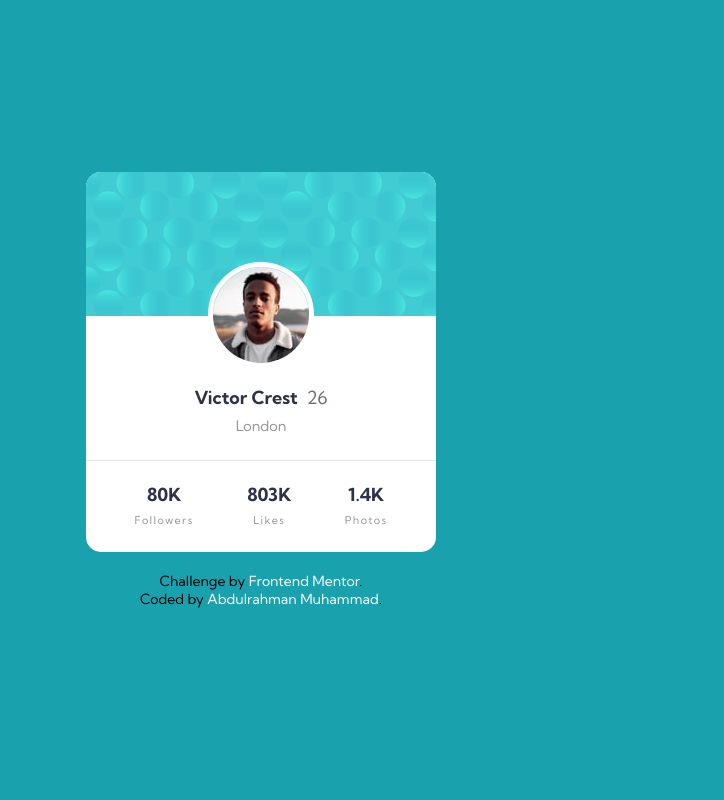
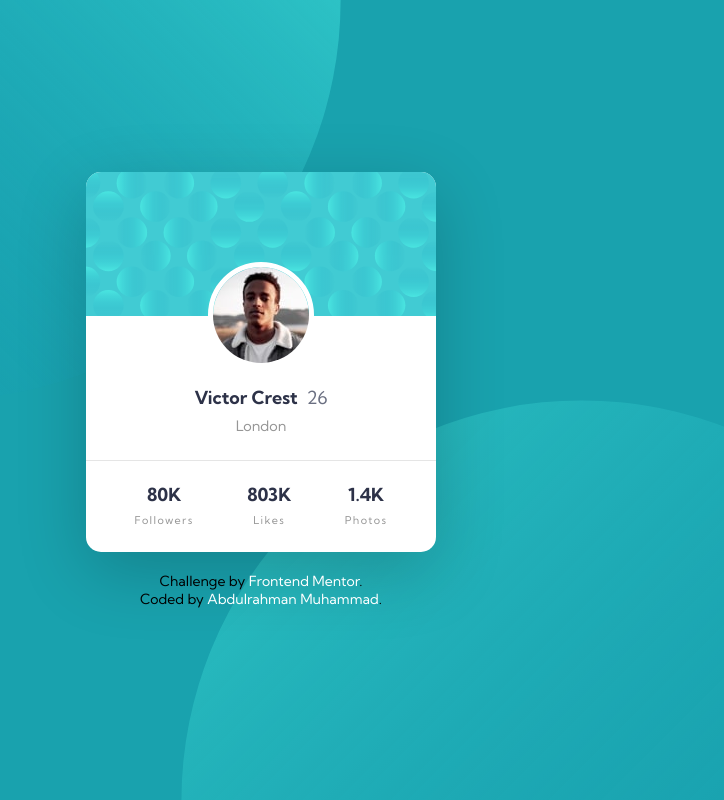
Before and after one commit to 0abdulrahman/profile-card-component-main, a plain HTML site: page index.html in a window 1280 px wide. Shown: the whole page, without its empty margins (379-1103 px from the left). Drawn offline with Linux system fonts and the light colour scheme.

Commit message:
adding bg circles

```diff
--- a/styles/pages/home.scss
+++ b/styles/pages/home.scss
@@ -13,6 +13,34 @@ body {
   @include media("mobile") {
     padding: 3em 2em;
   }
+  position: relative;
+  &::before {
+    position: fixed;
+    content: "";
+    top: -50%;
+    left: -50%;
+    background: url("../../images/bg-pattern-top.svg") top/contain no-repeat;
+    width: -webkit-fill-available;
+    height: 100%;
+    z-index: -1;
+    @include media("mobile") {
+      transform: translate(-35%, 15%);
+    }
+  }
+  &::after {
+    position: fixed;
+    content: "";
+    bottom: -50%;
+    right: -50%;
+    background: url("../../images/bg-pattern-bottom.svg") bottom/contain
+      no-repeat;
+    width: -webkit-fill-available;
+    height: 100%;
+    z-index: -1;
+    @include media("mobile") {
+      transform: translate(35%, -15%);
+    }
+  }
   main {
     background-color: $white;
     min-width: 350px;
@@ -23,6 +51,7 @@ body {
     @include media("mobile") {
       min-width: 330px;
     }
+    box-shadow: 0 20px 70px $regular_shadow;
     h1 {
       position: absolute;
       width: 1px;
```
Also changed, not shown: styles/main.css, 1 other file.
